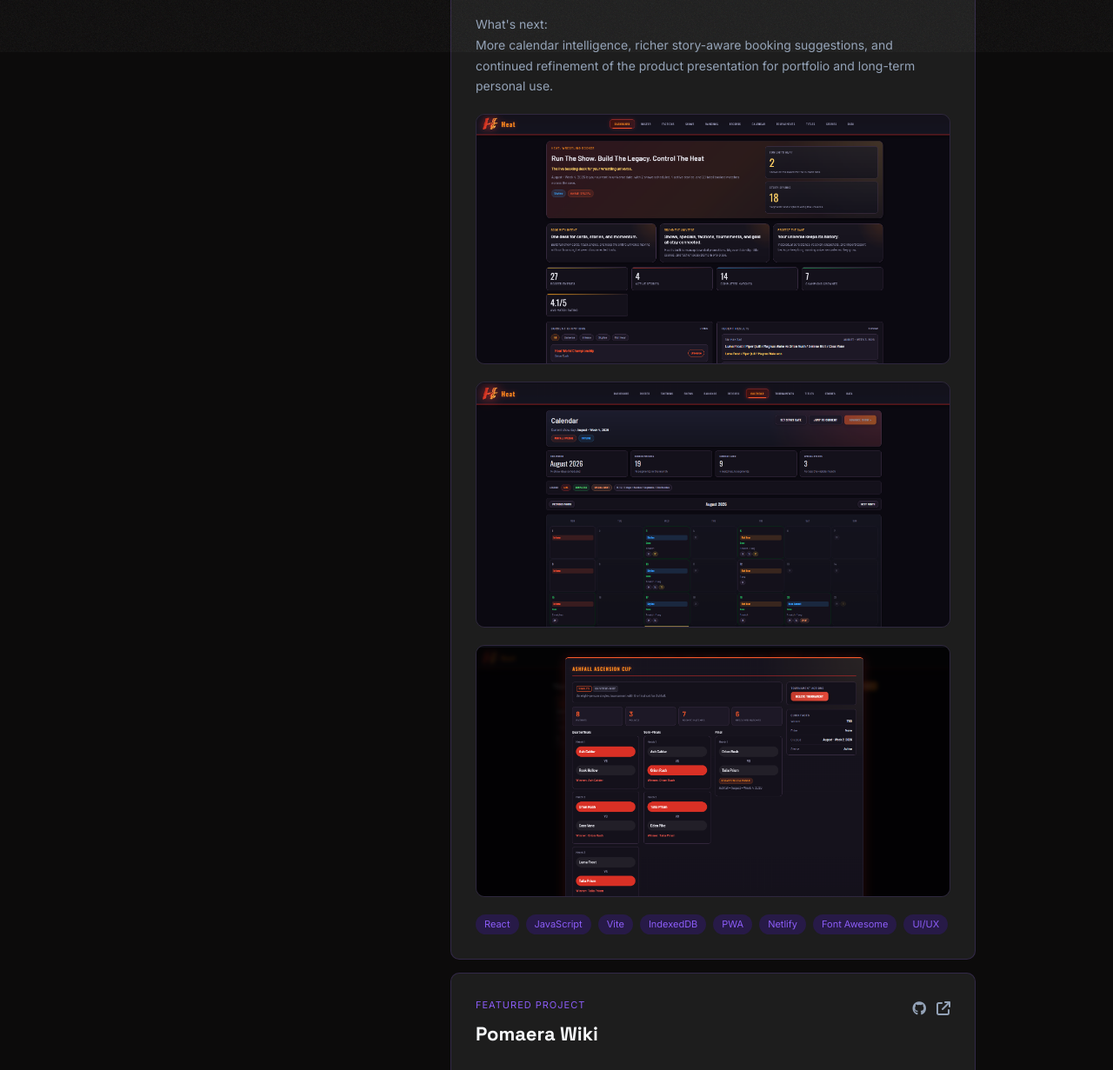
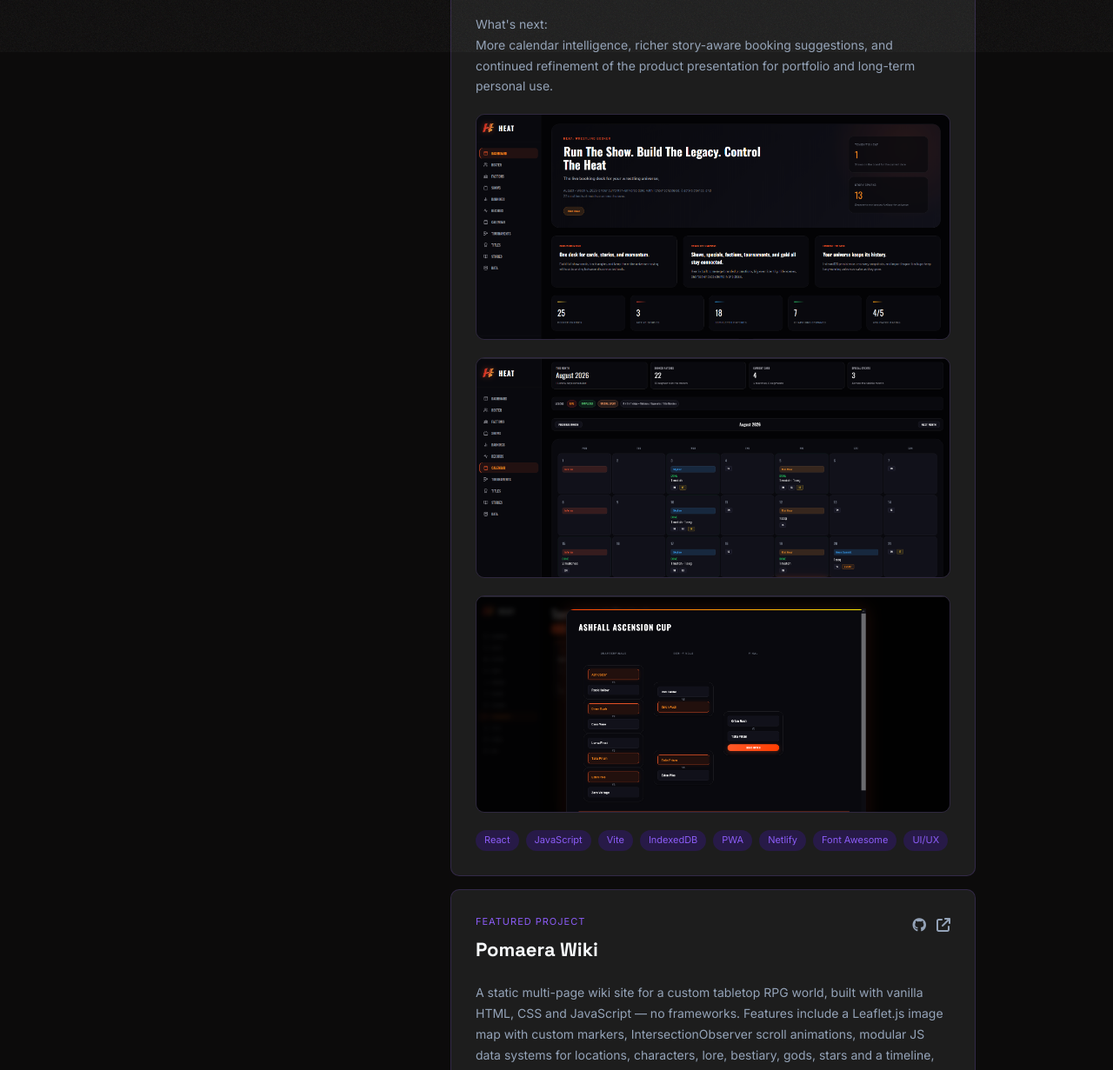
Before and after one commit to MarcoFelipeNaya/portfolio, a plain HTML site: page pages/projects.html in a window 1280 px wide. Shown: the part 740-1971 px from the top of the page at 87% size. Drawn offline with Linux system fonts and the light colour scheme.

Commit message:
Changed ss for Heat project

```diff
--- a/pages/projects.html
+++ b/pages/projects.html
@@ -83,15 +83,15 @@
                 </p>
 
                 <div class="featured-image">
-                  <img src="/images/heat-ss-1.png" alt="Heat dashboard screenshot">
+                  <img src="/images/heat-ss-4.png" alt="Heat dashboard screenshot">
                 </div>
 
                 <div class="featured-image">
-                  <img src="/images/heat-ss-2.png" alt="Heat calendar screenshot">
+                  <img src="/images/heat-ss-5.png" alt="Heat calendar screenshot">
                 </div>
 
                 <div class="featured-image">
-                  <img src="/images/heat-ss-3.png" alt="Heat titles or tournaments screenshot">
+                  <img src="/images/heat-ss-6.png" alt="Heat titles or tournaments screenshot">
                 </div>
 
                 <div class="project-tags">
```
Also changed, not shown: images/heat-ss-4.png (added), images/heat-ss-5.png (added), images/heat-ss-6.png (added).
